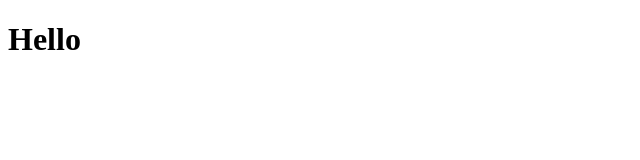
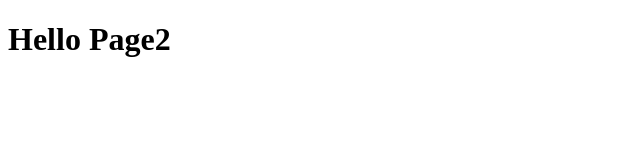
Before and after one commit to ADGWarnasooriya/Student-Javascript-Game-03, a plain HTML site: page page2.html in a window 1280 px wide. Shown: the whole page, without its empty margins (0-640 px from the left). Drawn offline with Linux system fonts and the light colour scheme.

Commit message:
h1 in page 2

```diff
--- a/page2.html
+++ b/page2.html
@@ -6,7 +6,7 @@
 </head>
 
 <body>
-    <h1>Hello</h1>
+    <h1>Hello Page2</h1>
 </body>
 
 </html>
```
